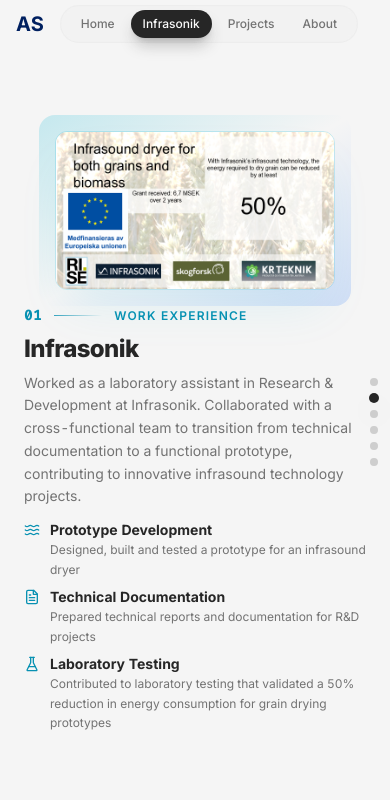
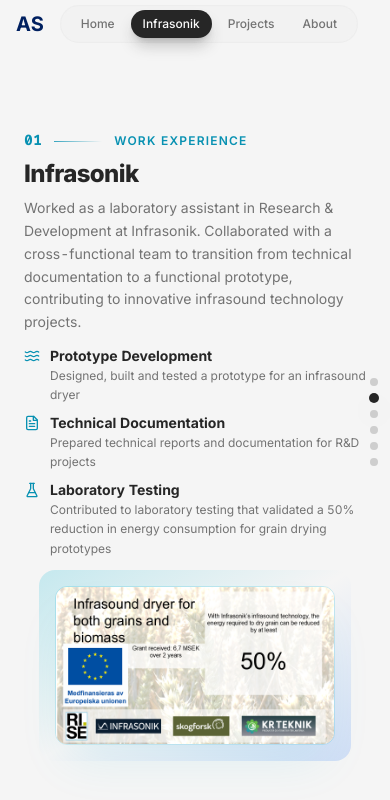
Before and after one commit to AxelSuu/AxelSundqvist, a React (Vite) app: page / in a window 390 px wide. Both pictures are taken after a click on the button 374 px from the left and 398 px from the top of the page. Shown: the top 800 px of the page. Built offline with nearby package versions, Linux system fonts and the light colour scheme.

Commit message:
mobile view fix

```diff
--- a/src/components/portfolio/Infrasonik.tsx
+++ b/src/components/portfolio/Infrasonik.tsx
@@ -6,7 +6,7 @@
       <div className="container mx-auto px-6 md:px-12 max-w-6xl">
         <div className="grid grid-cols-1 md:grid-cols-2 gap-4 md:gap-16 items-center">
           {/* Left: Content */}
-          <div className="order-2 md:order-1">
+          <div className="order-1 md:order-1">
             <div className="flex items-center gap-3 mb-2 md:mb-2">
               <span className="text-sm font-mono text-cyan-600 dark:text-cyan-400 tracking-wider font-bold">01</span>
               <div className="h-px w-12 bg-gradient-to-r from-cyan-600/80 to-cyan-600/0" />
@@ -59,7 +59,7 @@
           </div>
 
           {/* Right: Visual */}
-          <div className="order-1 md:order-2">
+          <div className="order-2 md:order-2">
             <div className="relative max-w-[280px] md:max-w-sm mx-auto">
               <div className="absolute -inset-4 bg-gradient-to-br from-cyan-500/20 via-transparent to-blue-500/20 rounded-2xl" />
               <div className="relative rounded-xl overflow-hidden border border-cyan-500/20 shadow-2xl shadow-cyan-500/10">
--- a/src/components/portfolio/projects.tsx
+++ b/src/components/portfolio/projects.tsx
@@ -7,7 +7,7 @@
       <div className="container mx-auto px-6 md:px-12 max-w-6xl">
         <div className="grid grid-cols-1 md:grid-cols-2 gap-4 md:gap-16 items-center">
           {/* Left: Content */}
-          <div className="order-2 md:order-1">
+          <div className="order-1 md:order-1">
             <div className="flex items-center gap-3 mb-2 md:mb-2">
               <span className="text-sm font-mono text-purple-600 dark:text-purple-400 tracking-wider font-bold">02</span>
               <div className="h-px w-12 bg-gradient-to-r from-purple-600/80 to-purple-600/0" />
@@ -60,7 +60,7 @@
           </div>
 
           {/* Right: Visual */}
-          <div className="order-1 md:order-2">
+          <div className="order-2 md:order-2">
             <div className="relative max-w-[280px] md:max-w-sm mx-auto">
               <div className="absolute -inset-4 bg-gradient-to-br from-purple-500/20 via-transparent to-blue-500/20 rounded-2xl" />
               <div className="relative rounded-xl overflow-hidden border border-purple-500/20 shadow-2xl shadow-purple-500/10 max-h-[320px] md:max-h-none">
@@ -85,7 +85,7 @@
       <div className="container mx-auto px-6 md:px-12 max-w-6xl">
         <div className="grid grid-cols-1 md:grid-cols-2 gap-4 md:gap-16 items-center">
           {/* Left: Visual */}
-          <div className="order-1">
+          <div className="order-2 md:order-1">
             <div className="relative max-w-[280px] md:max-w-sm mx-auto">
               <div className="absolute -inset-4 bg-gradient-to-br from-blue-500/20 via-transparent to-cyan-500/20 rounded-2xl" />
               <div className="relative rounded-xl overflow-hidden border border-blue-500/20 shadow-2xl shadow-blue-500/10">
@@ -99,7 +99,7 @@
           </div>
 
           {/* Right: Content */}
-          <div className="order-2">
+          <div className="order-1 md:order-2">
             <div className="flex items-center gap-3 mb-2 md:mb-2">
               <span className="text-sm font-mono text-blue-600 dark:text-blue-400 tracking-wider font-bold">03</span>
               <div className="h-px w-12 bg-gradient-to-r from-blue-600/80 to-blue-600/0" />
@@ -163,7 +163,7 @@
       <div className="container mx-auto px-6 md:px-12 max-w-6xl">
         <div className="grid grid-cols-1 md:grid-cols-2 gap-4 md:gap-16 items-center">
           {/* Left: Content */}
-          <div className="order-2 md:order-1">
+          <div className="order-1 md:order-1">
             <div className="flex items-center gap-3 mb-2 md:mb-2">
               <span className="text-sm font-mono text-green-600 dark:text-green-400 tracking-wider font-bold">04</span>
               <div className="h-px w-12 bg-gradient-to-r from-green-600/80 to-green-600/0" />
@@ -227,7 +227,7 @@
           </div>
 
           {/* Right: Visual */}
-          <div className="order-1 md:order-2">
+          <div className="order-2 md:order-2">
             <div className="relative max-w-[280px] md:max-w-sm mx-auto">
               <div className="absolute -inset-4 bg-gradient-to-br from-green-500/20 via-transparent to-emerald-500/20 rounded-2xl" />
               <div className="relative rounded-xl overflow-hidden border border-green-500/20 shadow-2xl shadow-green-500/10 max-h-[320px] md:max-h-none">
```
